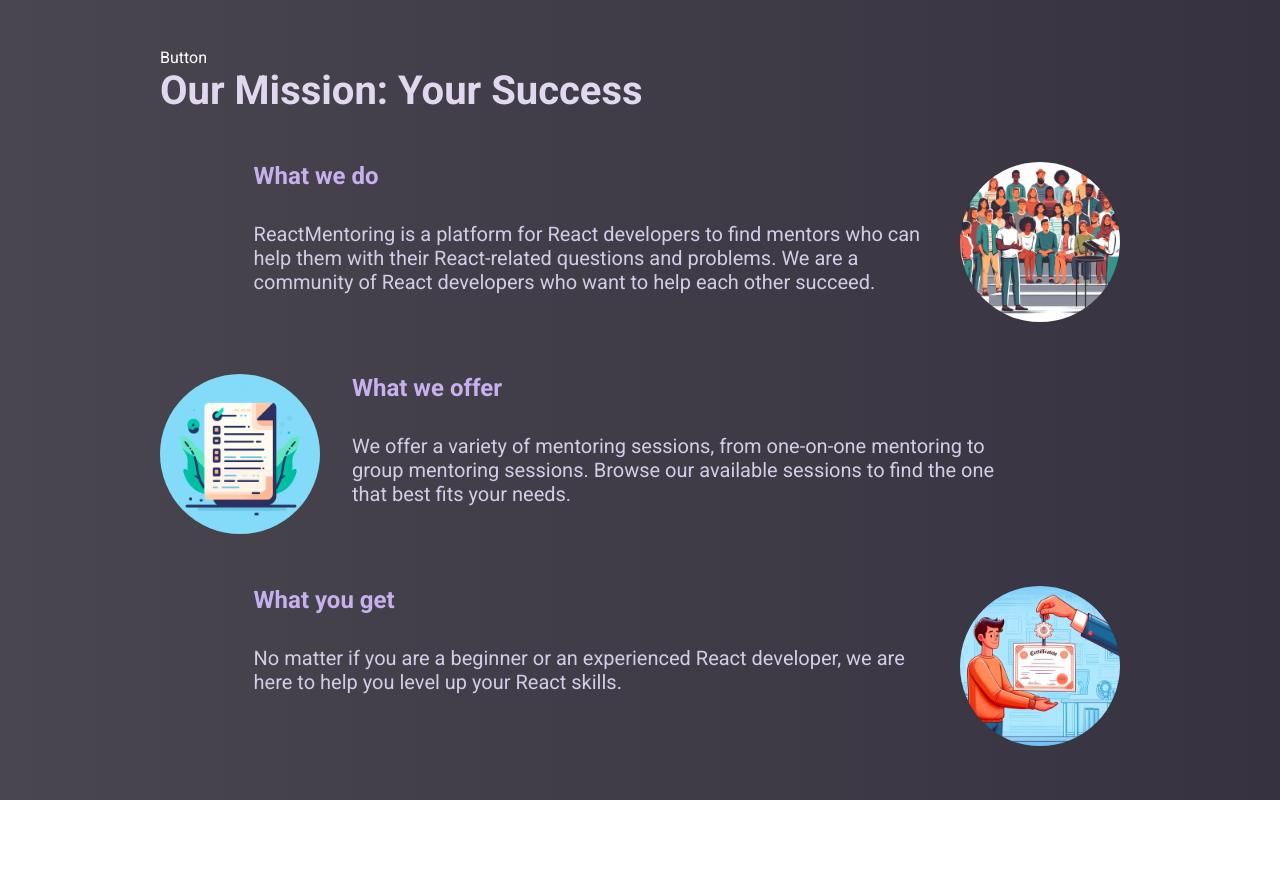
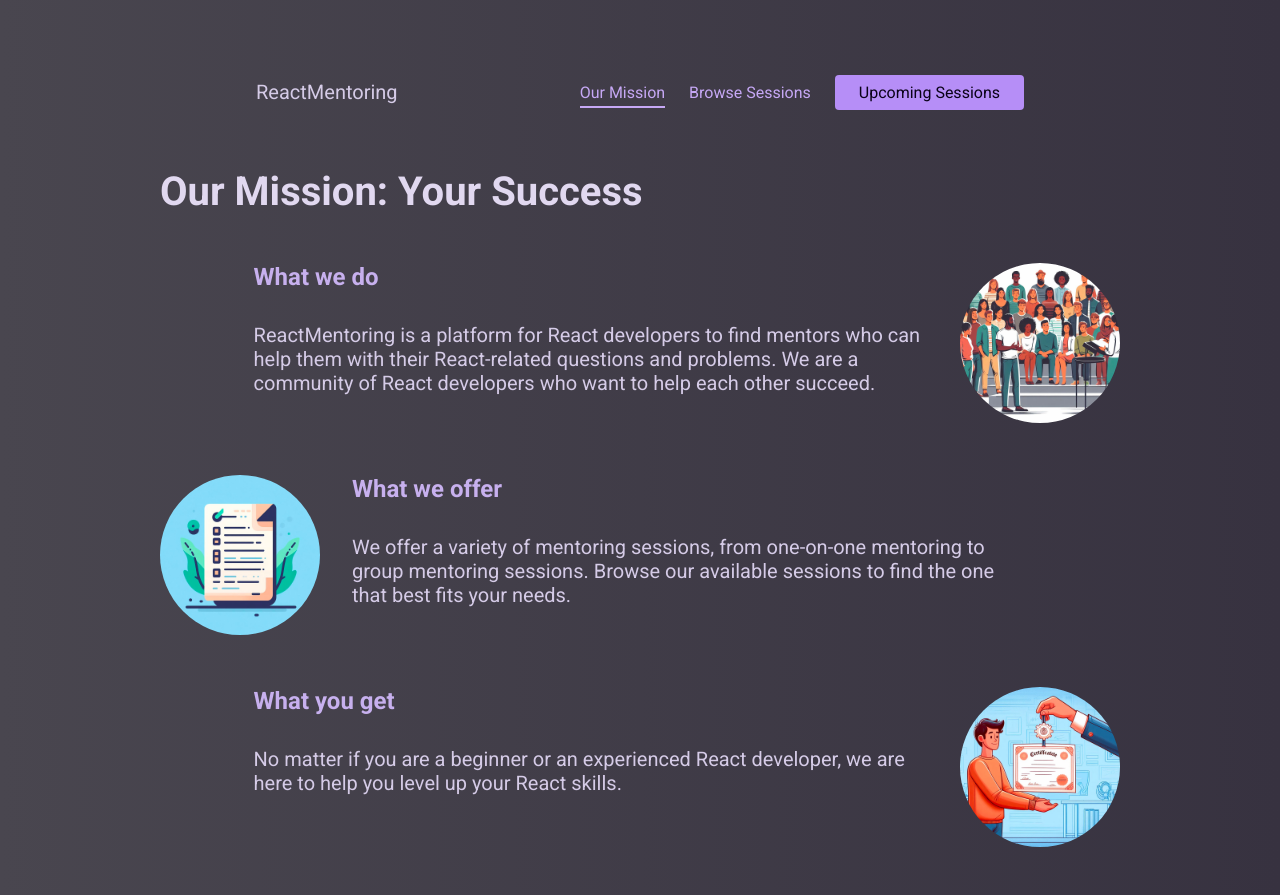
Before and after one commit to younusraza909/typescript-basic-project, a React (Vite) app in the folder assignment/: page / in a window 1280 px wide. Before the commit the page ends 800 px from the top, so only its background shows below. Built offline with nearby package versions, Linux system fonts and the light colour scheme.

Commit message:
added a button component with dynamic rendering

```diff
--- a/assignment/src/components/Header.tsx
+++ b/assignment/src/components/Header.tsx
@@ -1,11 +1,35 @@
-import React from "react";
+import { NavLink } from "react-router-dom";
 import Button from "./ui/Button";
 
 const Header = () => {
   return (
-    <div>
-      <Button />
-    </div>
+    <header id="main-header">
+      <p>ReactMentoring</p>
+      <nav>
+        <ul>
+          <li>
+            <NavLink
+              to="/"
+              className={({ isActive }) => (isActive ? "active" : "")}
+              end
+            >
+              Our Mission
+            </NavLink>
+          </li>
+          <li>
+            <NavLink
+              to="/sessions"
+              className={({ isActive }) => (isActive ? "active" : "")}
+            >
+              Browse Sessions
+            </NavLink>
+          </li>
+          <li>
+            <Button>Upcoming Sessions</Button>
+          </li>
+        </ul>
+      </nav>
+    </header>
   );
 };
 
--- a/assignment/src/components/ui/Button.tsx
+++ b/assignment/src/components/ui/Button.tsx
@@ -1,7 +1,49 @@
-import React from "react";
+import { type ComponentPropsWithoutRef } from "react";
+import { Link, type LinkProps } from "react-router-dom";
 
-const Button = () => {
-  return <div>Button</div>;
+type BaseProps = {
+  children: React.ReactNode;
+  textOnly?: boolean;
+};
+
+type ButtonProps = ComponentPropsWithoutRef<"button"> &
+  BaseProps & {
+    to?: never;
+  };
+
+type ButtonLinkProps = LinkProps &
+  BaseProps & {
+    to?: string;
+  };
+
+function isButtonLinkProps(
+  props: ButtonProps | ButtonLinkProps
+): props is ButtonLinkProps {
+  return "to" in props;
+}
+
+const Button = (props: ButtonProps | ButtonLinkProps) => {
+  if (isButtonLinkProps(props)) {
+    const { children, textOnly, ...otherProps } = props;
+    return (
+      <Link
+        {...props}
+        className={`button ${textOnly ? "button--text-only" : ""}`}
+      >
+        {children}
+      </Link>
+    );
+  }
+
+  const { children, textOnly, ...otherProps } = props;
+  return (
+    <button
+      {...otherProps}
+      className={`button ${textOnly ? "button--text-only" : ""}`}
+    >
+      {children}
+    </button>
+  );
 };
 
 export default Button;
--- a/assignment/src/index.css
+++ b/assignment/src/index.css
@@ -107,6 +107,7 @@ ul {
   color: #c6a8f5;
   padding: 0.25rem 0;
   border-bottom: 2px solid transparent;
+  cursor: pointer;
 }
 
 #main-header a:hover,
```
